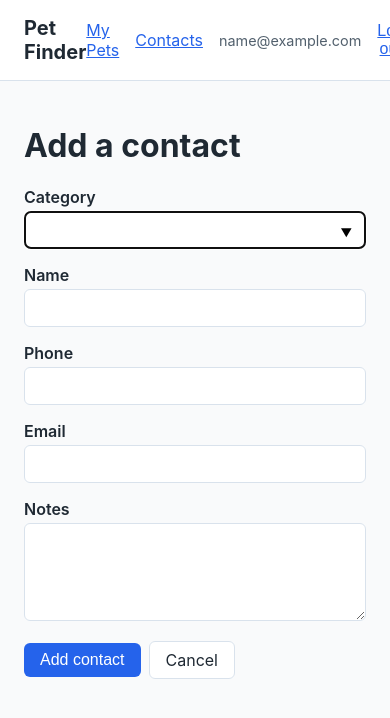
After one commit to ReginaldBell/csce4905-it-capstone, a Flask app: page /contacts/new in a window 390 px wide; the page is wider, and only the part inside the window is pictured. The commit adds this page. Shown: the top 718 px of that part. Run offline with Flask 3, Linux system fonts and the light colour scheme; the visitor is signed in with stand-in values (Sample User, id 1).

Commit message:
feat: Contacts CRUD, grouped by category (Sprint 2, card 3)
- Contact model + contacts table: category, name, phone, email, notes,
  scoped to owner_id like Pet. Deleting a user cascades to their
  contacts.
- Routes: /contacts (list, grouped by category then alphabetical by
  name), /contacts/new, /contacts/<id>, /contacts/<id>/edit,
  /contacts/<id>/delete (confirm + POST), all @login_required and
  scoped to current_user.id
- Validation: category and name required; phone/email validated by
  format when present; at least one of phone or email required
- "Contacts" nav link added to base.html

Verified live over real HTTP: created 3 contacts across 2 categories,
confirmed list groups and sorts correctly, both validation paths
(missing phone+email, malformed email), edit, delete-confirm page +
delete + 404 after, and cross-user isolation (second user gets 404 on
view/edit/delete of another user's contact, their own list stays
empty). Test data cleaned up after.

No dependency on card 4 (reports tables) — contacts stand alone.

Co-Authored-By: Claude Sonnet 5 <noreply@anthropic.com>

```diff
--- a/src/app.py
+++ b/src/app.py
@@ -5,6 +5,7 @@ from flask_wtf import CSRFProtect
 
 from auth import auth_bp
 from config import Config
+from contacts import contacts_bp
 from extensions import db, login_manager
 from models import User
 from pets import pets_bp
@@ -27,6 +28,7 @@ def create_app(config_class=Config):
 
     app.register_blueprint(auth_bp)
     app.register_blueprint(pets_bp)
+    app.register_blueprint(contacts_bp)
 
     @login_manager.user_loader
     def load_user(user_id):
--- /dev/null
+++ b/src/contacts.py
@@ -0,0 +1,183 @@
+import re
+
+from flask import (
+    Blueprint,
+    abort,
+    flash,
+    redirect,
+    render_template,
+    request,
+    url_for,
+)
+from flask_login import current_user, login_required
+
+from extensions import db
+from models import Contact
+
+contacts_bp = Blueprint("contacts", __name__, url_prefix="/contacts")
+
+CATEGORY_CHOICES = [
+    "Veterinarian",
+    "Animal Shelter",
+    "Animal Control",
+    "Microchip Registry",
+    "Groomer",
+    "Other",
+]
+MAX_NAME_LENGTH = 100
+
+EMAIL_RE = re.compile(r"^[^@\s]+@[^@\s]+\.[^@\s]+$")
+PHONE_RE = re.compile(r"^[0-9()+\-.\s]{7,30}$")
+
+
+def _get_owned_contact_or_404(contact_id):
+    """Every contact lookup is scoped to current_user.id, same as pets."""
+    contact = Contact.query.filter_by(id=contact_id, owner_id=current_user.id).first()
+    if contact is None:
+        abort(404)
+    return contact
+
+
+def _validate_contact_form(form):
+    errors = {}
+
+    category = form.get("category", "").strip()
+    name = form.get("name", "").strip()
+    phone = form.get("phone", "").strip()
+    email = form.get("email", "").strip()
+    notes = form.get("notes", "").strip()
+
+    if not category:
+        errors["category"] = "Category is required."
+    elif len(category) > 50:
+        errors["category"] = "Category must be 50 characters or fewer."
+
+    if not name:
+        errors["name"] = "Name is required."
+    elif len(name) > MAX_NAME_LENGTH:
+        errors["name"] = f"Name must be {MAX_NAME_LENGTH} characters or fewer."
+
+    if phone and not PHONE_RE.match(phone):
+        errors["phone"] = "Enter a valid phone number."
+
+    if email and not EMAIL_RE.match(email):
+        errors["email"] = "Enter a valid email address."
+
+    if not phone and not email:
+        errors["form"] = "Enter a phone number or an email address."
+
+    cleaned = {
+        "category": category,
+        "name": name,
+        "phone": phone or None,
+        "email": email or None,
+        "notes": notes or None,
+    }
+    return errors, cleaned
+
+
+@contacts_bp.route("", methods=["GET"])
+@login_required
+def list_contacts():
+    contacts = (
+        Contact.query.filter_by(owner_id=current_user.id)
+        .order_by(Contact.category.asc(), Contact.name.asc())
+        .all()
+    )
+
+    grouped = {}
+    for contact in contacts:
+        grouped.setdefault(contact.category, []).append(contact)
+
+    return render_template(
+        "contacts/list.html", grouped_contacts=sorted(grouped.items())
+    )
+
+
+@contacts_bp.route("/new", methods=["GET", "POST"])
+@login_required
+def new_contact():
+    errors = {}
+    values = {"category": "", "name": "", "phone": "", "email": "", "notes": ""}
+
+    if request.method == "POST":
+        errors, cleaned = _validate_contact_form(request.form)
+        values.update(request.form)
+
+        if not errors:
+            contact = Contact(owner_id=current_user.id, **cleaned)
+            db.session.add(contact)
+            db.session.commit()
+            flash(f"{contact.name} was added.", "success")
+            return redirect(url_for("contacts.view_contact", contact_id=contact.id))
+
+    return render_template(
+        "contacts/form.html",
+        errors=errors,
+        values=values,
+        category_choices=CATEGORY_CHOICES,
+        contact=None,
+        form_action=url_for("contacts.new_contact"),
+    )
+
+
+@contacts_bp.route("/<int:contact_id>", methods=["GET"])
+@login_required
+def view_contact(contact_id):
+    contact = _get_owned_contact_or_404(contact_id)
+    return render_template("contacts/detail.html", contact=contact)
+
+
+@contacts_bp.route("/<int:contact_id>/edit", methods=["GET", "POST"])
+@login_required
+def edit_contact(contact_id):
+    contact = _get_owned_contact_or_404(contact_id)
+    errors = {}
+    values = {
+        "category": contact.category,
+        "name": contact.name,
+        "phone": contact.phone or "",
+        "email": contact.email or "",
+        "notes": contact.notes or "",
+    }
+
+    if request.method == "POST":
+        errors, cleaned = _validate_contact_form(request.form)
+        values.update(request.form)
+
+        if not errors:
+            contact.category = cleaned["category"]
+            contact.name = cleaned["name"]
+            contact.phone = cleaned["phone"]
+            contact.email = cleaned["email"]
+            contact.notes = cleaned["notes"]
+            db.session.commit()
+            flash(f"{contact.name} was updated.", "success")
+            return redirect(url_for("contacts.view_contact", contact_id=contact.id))
+
+    return render_template(
+        "contacts/form.html",
+        errors=errors,
+        values=values,
+        category_choices=CATEGORY_CHOICES,
+        contact=contact,
+        form_action=url_for("contacts.edit_contact", contact_id=contact.id),
+    )
+
+
+@contacts_bp.route("/<int:contact_id>/delete", methods=["GET"])
+@login_required
+def confirm_delete_contact(contact_id):
+    contact = _get_owned_contact_or_404(contact_id)
+    return render_template("contacts/delete_confirm.html", contact=contact)
+
+
+@contacts_bp.route("/<int:contact_id>/delete", methods=["POST"])
+@login_required
+def delete_contact(contact_id):
+    contact = _get_owned_contact_or_404(contact_id)
+    name = contact.name
+    db.session.delete(contact)
+    db.session.commit()
+    flash(f"{name} was deleted.", "success")
+    return redirect(url_for("contacts.list_contacts"))
--- a/src/templates/base.html
+++ b/src/templates/base.html
@@ -12,6 +12,7 @@
     <nav class="site-nav">
       {% if current_user.is_authenticated %}
         <a href="{{ url_for('pets.list_pets') }}">My Pets</a>
+        <a href="{{ url_for('contacts.list_contacts') }}">Contacts</a>
         <span class="user-email">{{ current_user.email }}</span>
         <form class="inline-form" method="post" action="{{ url_for('auth.logout') }}">
           <input type="hidden" name="csrf_token" value="{{ csrf_token() }}">
--- /dev/null
+++ b/src/templates/contacts/form.html
@@ -0,0 +1,48 @@
+{% extends "base.html" %}
+{% block title %}{{ 'Edit' if contact else 'Add' }} Contact — Pet Finder{% endblock %}
+{% block content %}
+<h1>{{ 'Edit' if contact else 'Add a' }} contact</h1>
+
+<form class="stacked-form" method="post" action="{{ form_action }}" novalidate>
+  <input type="hidden" name="csrf_token" value="{{ csrf_token() }}">
+
+  {% if errors.get('form') %}<p class="form-error">{{ errors['form'] }}</p>{% endif %}
+
+  <div class="form-group">
+    <label for="category">Category</label>
+    <input type="text" id="category" name="category" value="{{ values.category }}" list="category-list" required maxlength="50" autofocus>
+    <datalist id="category-list">
+      {% for choice in category_choices %}<option value="{{ choice }}">{% endfor %}
+    </datalist>
+    {% if errors.get('category') %}<p class="field-error">{{ errors['category'] }}</p>{% endif %}
+  </div>
+
+  <div class="form-group">
+    <label for="name">Name</label>
+    <input type="text" id="name" name="name" value="{{ values.name }}" required maxlength="100">
+    {% if errors.get('name') %}<p class="field-error">{{ errors['name'] }}</p>{% endif %}
+  </div>
+
+  <div class="form-group">
+    <label for="phone">Phone</label>
+    <input type="tel" id="phone" name="phone" value="{{ values.phone }}">
+    {% if errors.get('phone') %}<p class="field-error">{{ errors['phone'] }}</p>{% endif %}
+  </div>
+
+  <div class="form-group">
+    <label for="email">Email</label>
+    <input type="email" id="email" name="email" value="{{ values.email }}">
+    {% if errors.get('email') %}<p class="field-error">{{ errors['email'] }}</p>{% endif %}
+  </div>
+
+  <div class="form-group">
+    <label for="notes">Notes</label>
+    <textarea id="notes" name="notes" rows="4">{{ values.notes }}</textarea>
+  </div>
+
+  <div class="form-actions">
+    <button type="submit" class="btn">{{ 'Save changes' if contact else 'Add contact' }}</button>
+    <a class="btn btn-secondary" href="{{ url_for('contacts.view_contact', contact_id=contact.id) if contact else url_for('contacts.list_contacts') }}">Cancel</a>
+  </div>
+</form>
+{% endblock %}
```
Also changed, not shown: src/models.py (+30 -3 lines), src/static/css/app.css (+41 -0 lines), src/templates/contacts/delete_confirm.html (added, +14 -0 lines), src/templates/contacts/detail.html (added, +20 -0 lines), src/templates/contacts/list.html (added, +30 -0 lines).
